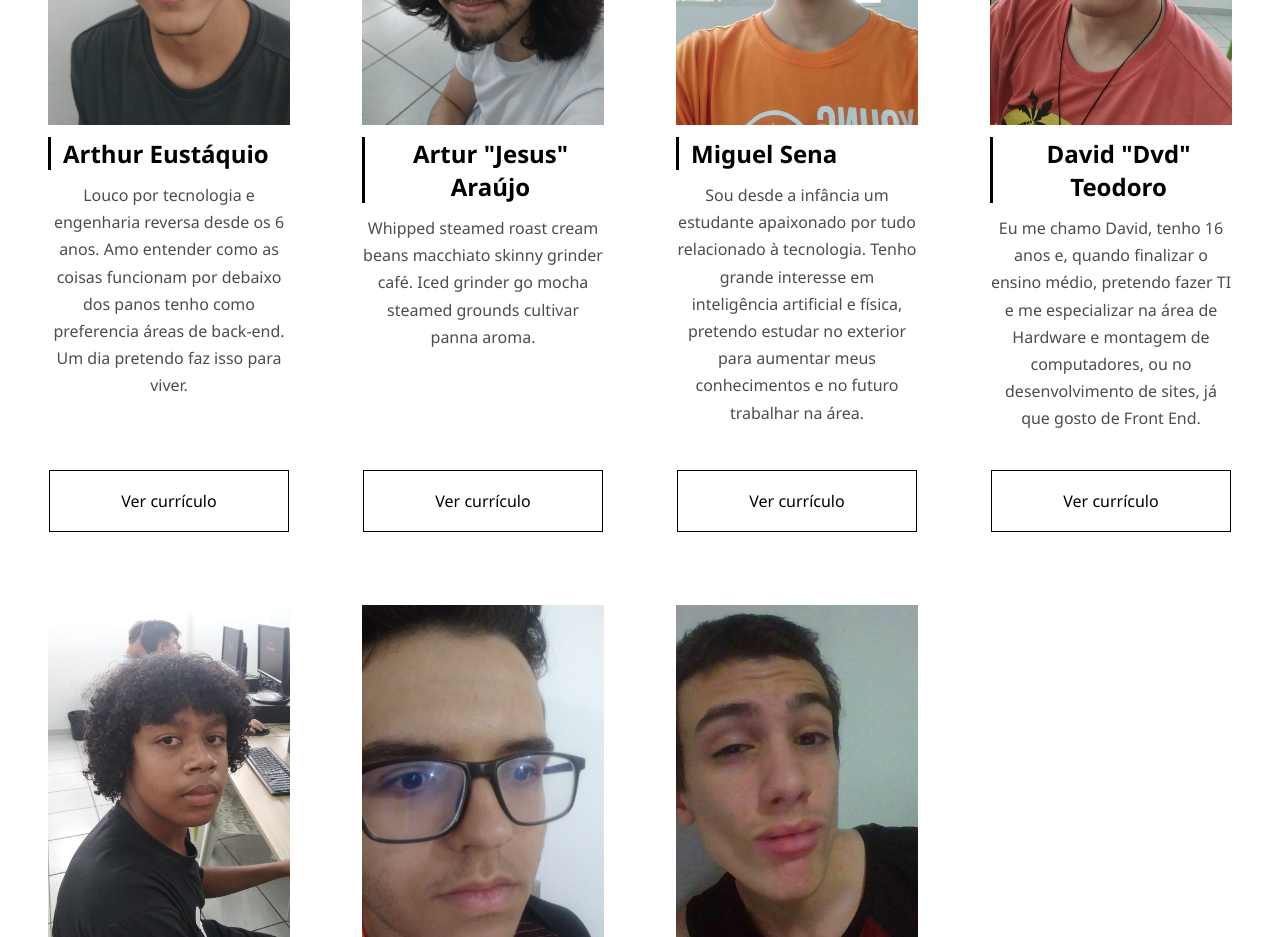
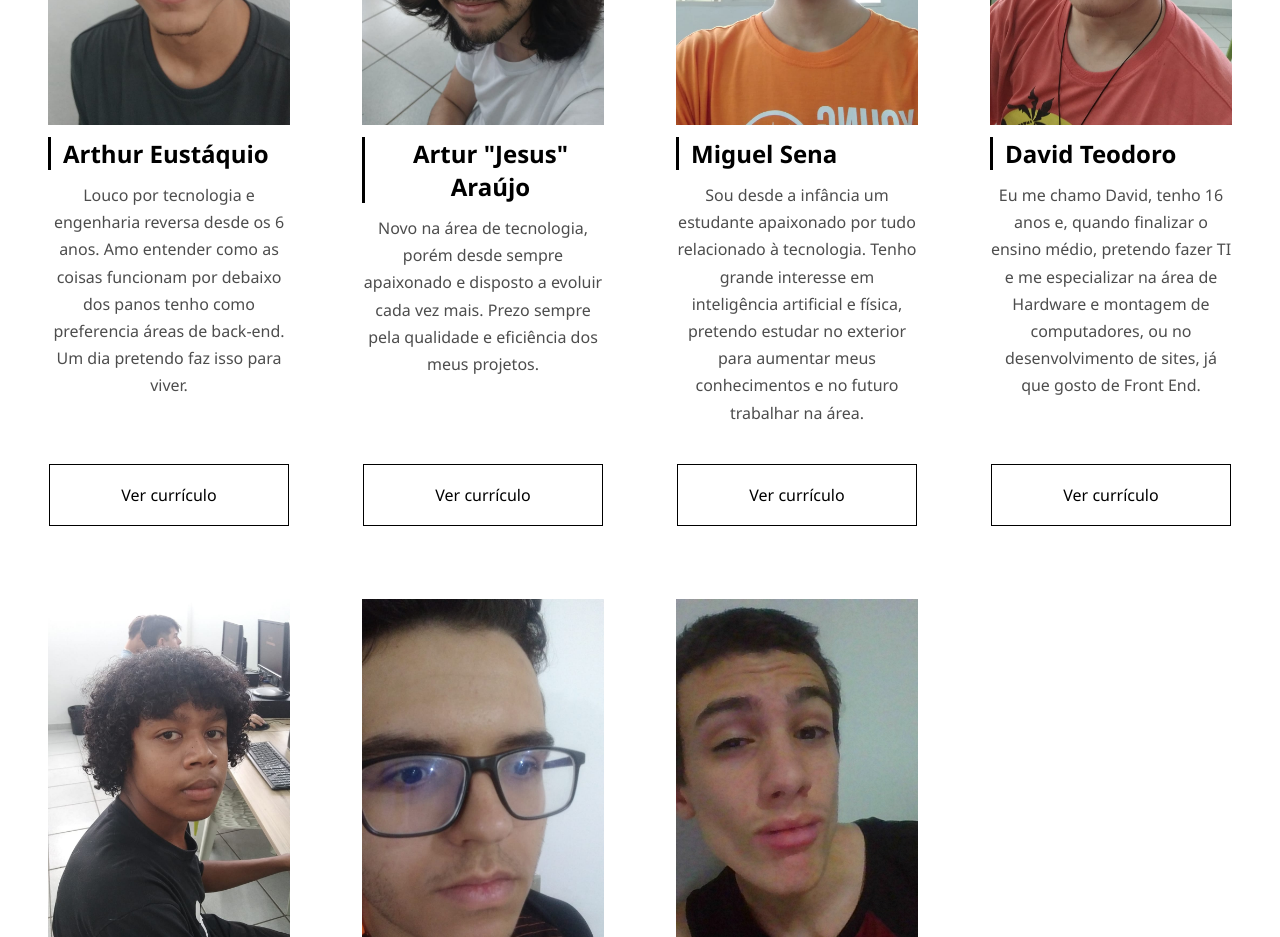
Before and after one commit to mccavaloko/siteAmbComp, a plain HTML site: page sobrenos.html in a window 1280 px wide. Shown: the part 3380-4317 px from the top of the page. Drawn offline with nearby package versions, Linux system fonts and the light colour scheme.

Commit message:
Adicionado texto artur

```diff
--- a/sobrenos.html
+++ b/sobrenos.html
@@ -222,8 +222,7 @@
                 <h3 class="box-title">Artur "Jesus" Araújo</h3>
               </div>
               <p class="description">
-                Whipped steamed roast cream beans macchiato skinny grinder café.
-                Iced grinder go mocha steamed grounds cultivar panna aroma.
+                Novo na área de tecnologia, porém desde sempre apaixonado e disposto a evoluir cada vez mais. Prezo sempre pela qualidade e eficiência dos meus projetos.
               </p>
             </div>
             <a href="#" class="button modal-trigger" data-modal="modal2"
@@ -338,7 +337,7 @@
                 alt="David"
               />
               <div class="title-flex">
-                <h3 class="box-title">David "Dvd" Teodoro</h3>
+                <h3 class="box-title">David Teodoro</h3>
               </div>
               <p class="description">
                 Eu me chamo David, tenho 16 anos e, quando finalizar o ensino
```
